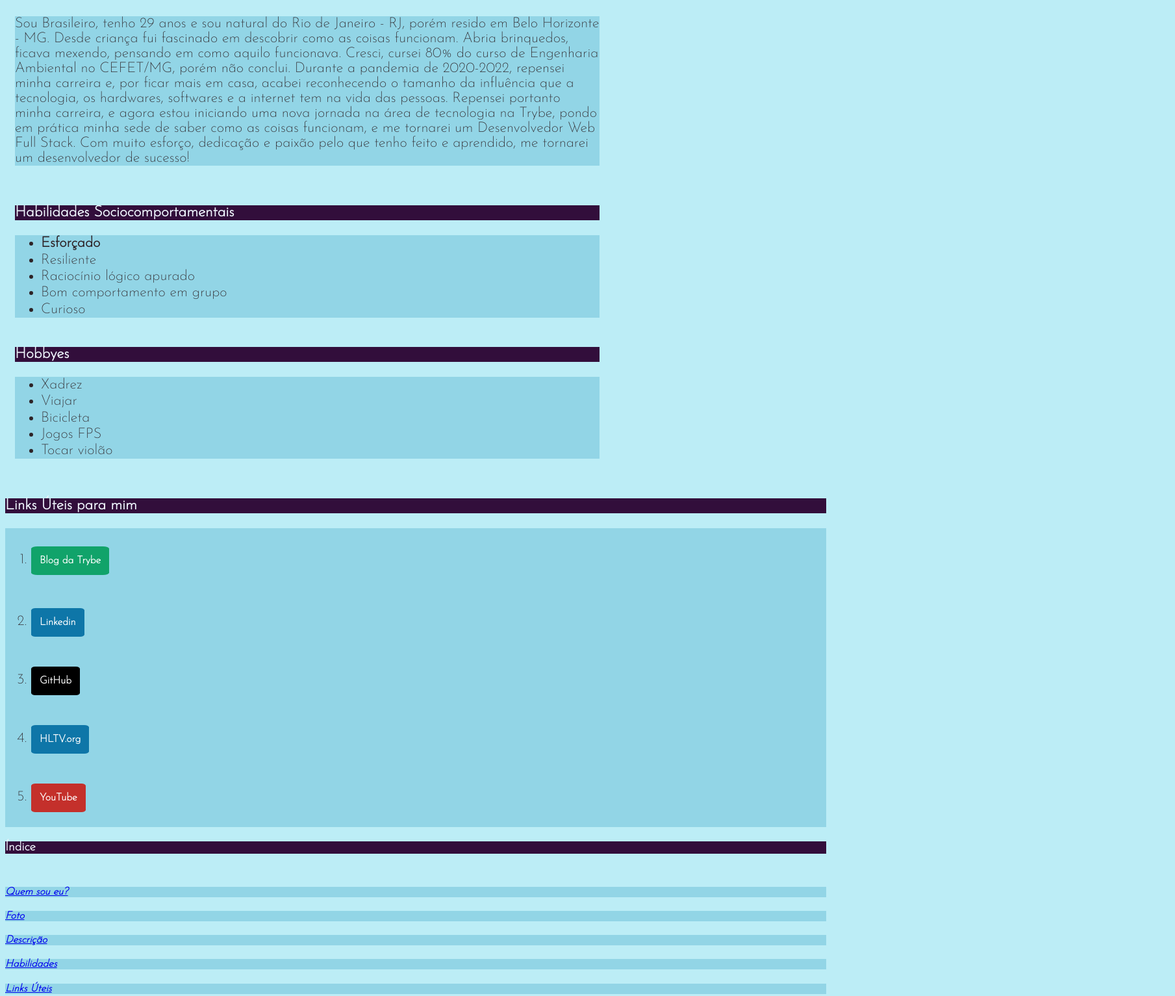
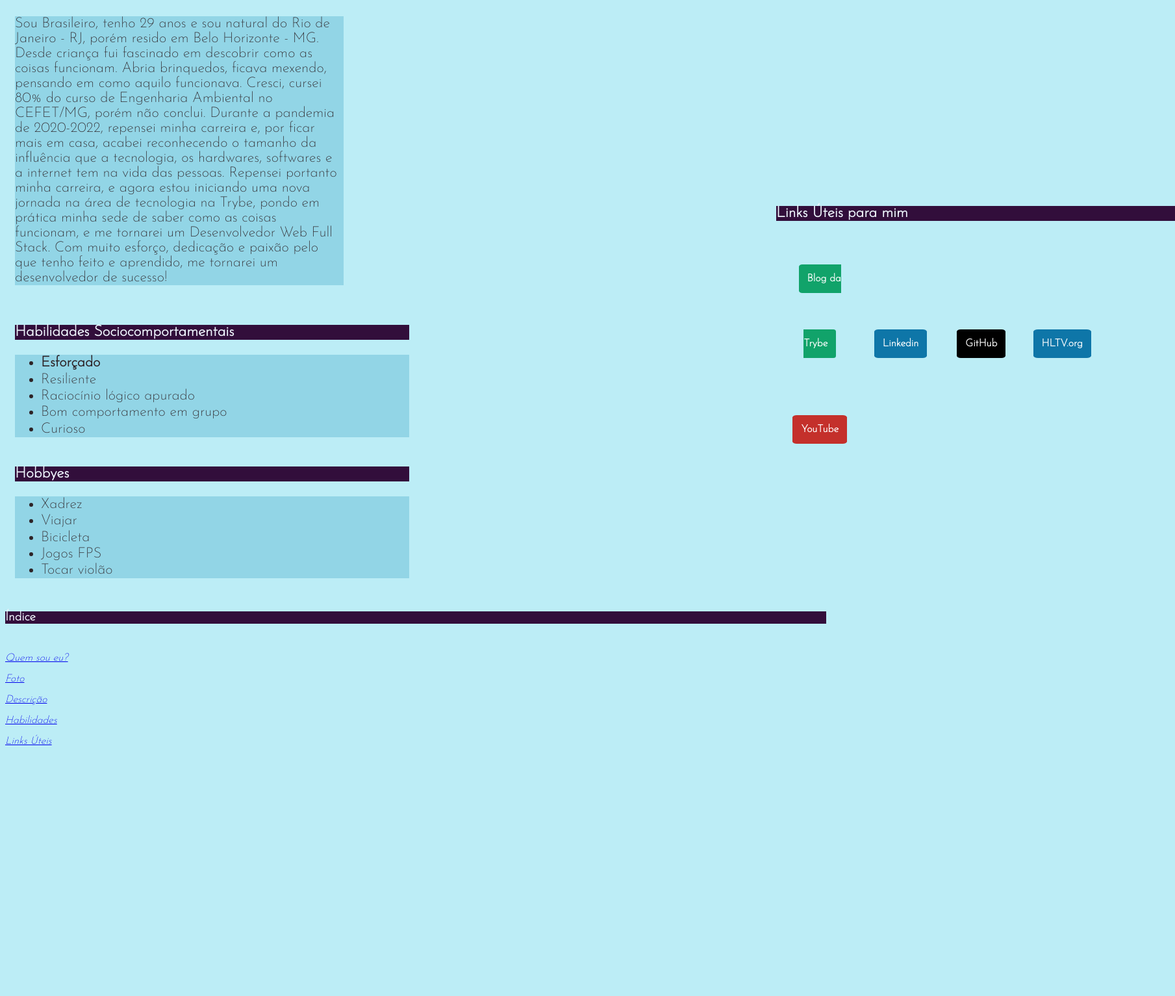
Before and after one commit to Gustavo-trybedev/PortifolioWeb, a plain HTML site: page index.html in a window 1280 px wide. Shown: the part 547-2080 px from the top of the page at 65% size, 1809 px wide, since content can reach past the window. After the commit the page ends 1736 px from the top, so only its background shows below. Drawn offline with Linux system fonts and the light colour scheme.

Commit message:
Alterações no html e separação do index e style

```diff
--- a/index.html
+++ b/index.html
@@ -14,169 +14,9 @@
     <link rel="preconnect" href="https://fonts.gstatic.com" crossorigin>
     <link href="https://fonts.googleapis.com/css2?family=Josefin+Sans:wght@200&family=Montserrat:wght@200&display=swap" rel="stylesheet">
 
+    <link rel="stylesheet" href="style.css">
+
     <title>Portifólio Web de Gustavo Barros</title>
-
-    <style>
-
-
-        body {
-        background-color: rgb(188, 237, 246);
-        color: rgb(45, 35, 39);
-        font-family: 'Josefin Sans', sans-serif;
-
-        }
-
-        div {
-        font-family: 'Josefin Sans', sans-serif;
-        }
-
-        h1 {
-        background-color: rgb(50, 14, 59);
-        color:aliceblue;
-        font-size: 1.2em;
-        }
-
-        h2 {
-        color: rgb(45, 35, 39);
-
-        }
-
-        h3 {
-        color: rgb(45, 35, 39);
-        font-size: 23px;
-
-        }
-
-        h4 {
-        background-color: rgb(146, 213, 230);
-        }
-
-        #Foto {
-        background-color: rgb(146, 213, 230);
-
-        }
-
-        #Nome {
-        font-size: 40px;
-        margin-bottom: 2%;
-        margin-left: 195px;
-
-        }
-
-        #Descrição {
-        background-color: rgb(146, 213, 230);
-        color:rgb(45, 35, 39);
-        font-family: 'Josefin Sans', sans-serif;
-        font-size: 22px;
-
-        }
-
-        #Habilidades {
-        background-color: rgb(50, 14, 59);
-        color:aliceblue;
-
-        }
-
-        #Links {
-        background-color: rgb(50, 14, 59);
-        color:aliceblue;
-
-        }
-
-        .listStyle{
-        background-color: rgb(146, 213, 230);
-        font-size: 22px;
-        line-height: 115%;
-
-        }
-
-        .picture {
-        border-radius: 100%;
-        margin-left: 250px;
-        position:static;
-        width: 400px;
-
-
-        }
-
-        .button {
-        background-color: #11a36a;
-        color: white;
-        font-size: 16px;
-        line-height: 100px;
-        font-weight: 700;
-        padding: 14px 13px;
-        border-radius: 8%;
-        text-decoration: none;
-
-        }
-
-        .button2 {
-        background-color: #0e76a8;
-        color: white;
-        font-size: 16px;
-        line-height: 90px;
-        font-weight: 700;
-        padding: 14px 13px;
-        border-radius: 8%;
-        text-decoration: none;
-
-        }
-
-        .button3 {
-        background-color: black;
-        color: white;
-        font-size: 16px;
-        line-height: 90px;
-        font-weight: 700;
-        padding: 14px 13px;
-        border-radius: 8%;
-        text-decoration: none;
-
-        }
-
-        .button4 {
-        background-color: #0e76a8;
-        color: white;
-        font-size: 16px;
-        line-height: 90px;
-        font-weight: 700;
-        padding: 14px 13px;
-        border-radius: 8%;
-        text-decoration: none;
-
-        }
-
-        .button5 {
-        background-color: #c4302b;
-        color: white;
-        font-size: 16px;
-        line-height: 90px;
-        font-weight: 700;
-        padding: 14px 13px;
-        border-radius: 8%;
-        text-decoration: none;
-
-        }
-
-        .paragrafo{
-        width: 900px;
-        overflow-y: auto;
-        overflow-x: hidden;
-        margin-left: 15px;
-
-        }
-
-        .listas {
-        width: 900px;
-        overflow-y: auto;
-        overflow-x: hidden;
-        margin-left: 15px;
-
-        }
-
-
-    </style>
 
 </head>
 
@@ -222,23 +62,24 @@
 
             </ul>
 <br>
-            <h3 id="Links">Links Úteis para mim</h3>
-            <ol class="listStyle">
-                <li><a class="button" href="https://blog.betrybe.com/" target="_blank">Blog da Trybe</a></li>
-                <li><a class="button2" href="https://www.linkedin.com/in/gustavodutradev/" target="_blank">Linkedin</a></li>
-                <li><a class="button3" href="https://github.com/Gustavo-trybedev" target="_blank">GitHub</a></li>
-                <li><a class="button4" href="https://www.hltv.org/" target="_blank">HLTV.org</a></li>
-                <li><a class="button5" href="https://www.youtube.com/" target="_blank">YouTube</a></li>
+    <div class="links2"><h3 id="Links">Links Úteis para mim</h3>
 
-        </ol>
+                <div class="masterbutton"><p><a class="button" href="https://blog.betrybe.com/" target="_blank">Blog da Trybe</a></p></div>
+                <div class="masterbutton"><p><a class="button2" href="https://www.linkedin.com/in/gustavodutradev/" target="_blank">Linkedin</a></lp></div>
+                <div class="masterbutton"><p><a class="button3" href="https://github.com/Gustavo-trybedev" target="_blank">GitHub</a></lp></div>
+                <div class="masterbutton"><p><a class="button4" href="https://www.hltv.org/" target="_blank">HLTV.org</a></p></div>
+                <div class="masterbutton"><p><a class="button5" href="https://www.youtube.com/" target="_blank">YouTube</a></p></div>
+    </div>
+
+
 
         <h1>Índice</h1>
         <br>
-            <h4><a href="#Nome"><em>Quem sou eu?</em></a></h4>
-            <h4><a href="#Foto"><em>Foto</em></a></h4>
-            <h4><em><a href="#Descrição">Descrição</a></em></h4>
-            <h4><em><a href="#Habilidades">Habilidades</a></em></h4>
-            <h4><em><a href="#Links">Links Úteis</a></em></h4>
+            <p><a href="#Nome"><em>Quem sou eu?</em></a></p>
+            <p><a href="#Foto"><em>Foto</em></a></p>
+            <p><em><a href="#Descrição">Descrição</a></em></p>
+            <p><em><a href="#Habilidades">Habilidades</a></em></p>
+            <p><em><a href="#Links">Links Úteis</a></em></p>
         <br>
 
 
--- /dev/null
+++ b/style.css
@@ -0,0 +1,171 @@
+    body {
+    color: rgb(45, 35, 39);
+    background-color: rgb(188, 237, 246);
+    font-family: 'Josefin Sans', sans-serif;
+
+    }
+
+    div {
+    font-family: 'Josefin Sans', sans-serif;
+    }
+
+    h1 {
+    background-color: rgb(50, 14, 59);
+    color:aliceblue;
+    font-size: 1.2em;
+    }
+
+    h2 {
+    color: rgb(45, 35, 39);
+
+    }
+
+    h3 {
+    color: rgb(45, 35, 39);
+    font-size: 23px;
+
+    }
+
+    h4 {
+    background-color: rgb(146, 213, 230);
+    }
+
+    #Foto {
+    background-color: rgb(146, 213, 230);
+
+    }
+
+    #Nome {
+    font-size: 40px;
+    margin-bottom: 2%;
+    margin-left: 195px;
+
+    }
+
+    #Descrição {
+    background-color: rgb(146, 213, 230);
+    color:rgb(45, 35, 39);
+    font-family: 'Josefin Sans', sans-serif;
+    font-size: 22px;
+
+    }
+
+    #Habilidades {
+    background-color: rgb(50, 14, 59);
+    color:aliceblue;
+
+    }
+
+    #Links {
+    background-color: rgb(50, 14, 59);
+    color:aliceblue;
+
+    }
+
+    .listStyle{
+    background-color: rgb(146, 213, 230);
+    font-size: 22px;
+    line-height: 115%;
+
+    }
+
+    .picture {
+    border-radius: 100%;
+    margin-left: 250px;
+    position:static;
+    width: 400px;
+
+
+    }
+
+    .button {
+    background-color: #11a36a;
+    color: white;
+    font-size: 16px;
+    line-height: 100px;
+    font-weight: 700;
+    padding: 14px 13px;
+    border-radius: 8%;
+    text-decoration: none;
+
+    }
+
+    .button2 {
+    background-color: #0e76a8;
+    color: white;
+    font-size: 16px;
+    line-height: 90px;
+    font-weight: 700;
+    padding: 14px 13px;
+    border-radius: 8%;
+    text-decoration: none;
+
+    }
+
+    .button3 {
+    background-color: black;
+    color: white;
+    font-size: 16px;
+    line-height: 90px;
+    font-weight: 700;
+    padding: 14px 13px;
+    border-radius: 8%;
+    text-decoration: none;
+
+    }
+
+    .button4 {
+    background-color: #0e76a8;
+    color: white;
+    font-size: 16px;
+    line-height: 90px;
+    font-weight: 700;
+    padding: 14px 13px;
+    border-radius: 8%;
+    text-decoration: none;
+
+    }
+
+    .button5 {
+    background-color: #c4302b;
+    color: white;
+    font-size: 16px;
+    line-height: 90px;
+    font-weight: 700;
+    padding: 14px 13px;
+    border-radius: 8%;
+    text-decoration: none;
+
+    }
+
+    .paragrafo{
+    width: 40%;
+    overflow-y: auto;
+    overflow-x: hidden;
+    margin-left: 15px;
+
+    }
+
+    .listas {
+    width: 48%;
+    overflow-y: auto;
+    overflow-x: hidden;
+    margin-left: 15px;
+
+    }
+
+    .links2 {
+        width: 48%;
+        margin-left: 15px;
+        position: absolute;
+        top: 841px;
+        left: 1180px;
+    }
+
+    .masterbutton{
+        width: 17%;
+        display: inline-block;
+        text-align: center;
+        margin-left: 15px;
+        margin-bottom: 5px;
+    }
```
